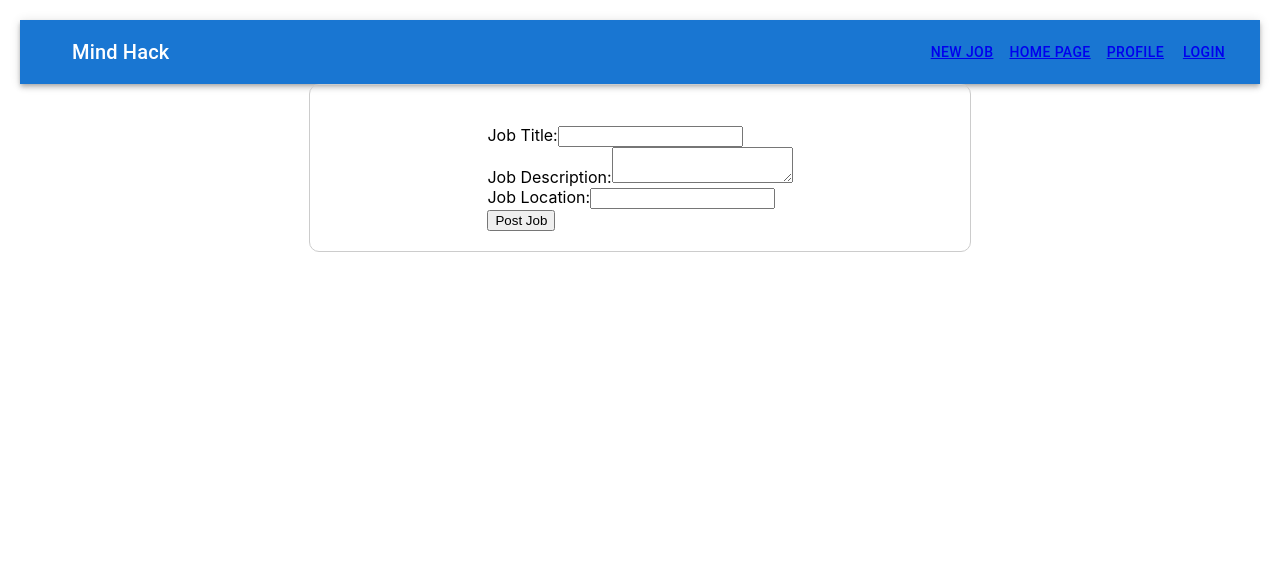
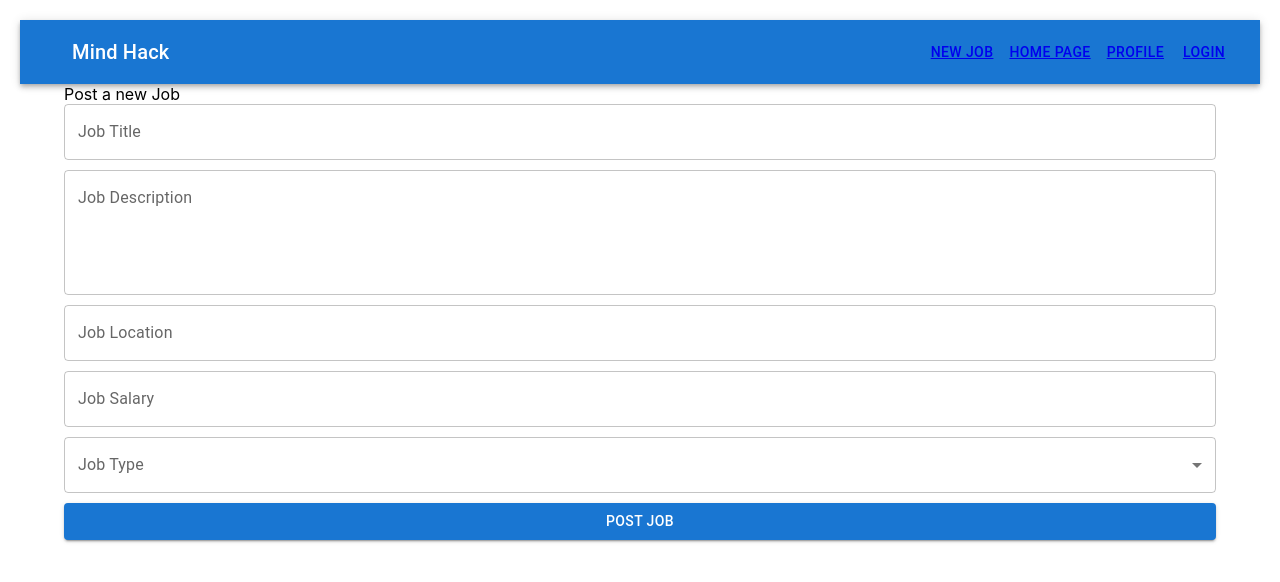
Before and after one commit to Rayoil20/MindHack-soen341project2023, a React (Create React App) app in the folder front-end/MindHack/: page /employer_post in a window 1280 px wide. Shown: the top 582 px of the page. Built offline with nearby package versions, Linux system fonts and the light colour scheme.

Commit message:
Backend for job posting linked to the front

```diff
--- a/front-end/MindHack/src/components/Navbar.js
+++ b/front-end/MindHack/src/components/Navbar.js
@@ -11,7 +11,8 @@ import {useCookies} from "react-cookie"; // Import the CSS file for styles
 
 export default function Navbar()  {
 
-    const [cookies, setCookie, removeCookie] = useCookies(['token']);
+    const [cookies, setCookie, removeCookie] = useCookies(['token','category']);
+
     const navigate = useNavigate();
 
     const logout = () =>{
@@ -38,13 +39,13 @@ export default function Navbar()  {
                     <Button color="inherit"> <NavLink to={"/job"}>New job </NavLink></Button>
                     <Button color="inherit"> <NavLink to={"/"}>Home page </NavLink></Button>
                     <Button color="inherit"> <NavLink to={"/profile"}>Profile</NavLink></Button>
-                    {cookies.category === "employer" || cookies.category === "admin" && <Button color="inherit"> <NavLink to={"/employer_post"}>Employee post</NavLink></Button>}
-                    {/*<Button color="inherit"> <NavLink to={"/Appp"}>Appp</NavLink></Button>*/}
+                    {cookies.category === "employer" && <Button color="inherit"> <NavLink to={"/employer_post"}>Employee post</NavLink></Button>}
+                    {cookies.category === "admin" && <Button color="inherit"> <NavLink to={"/employer_post"}>Employee post</NavLink></Button>}
                     {cookies.category === "admin" && <Button color="inherit"> <NavLink to={"/admin_manage"}>AdManage</NavLink></Button>}
                     {cookies.token ? <Button color="inherit" onClick={logout}>Logout</Button> : <Button color="inherit"> <NavLink to={"/login"}>Login</NavLink></Button> }
 
-                </Toolbar>
-            </AppBar>
-        </Box>
+                    </Toolbar>
+                </AppBar>
+            </Box>
     )
 }
--- a/front-end/MindHack/src/employer_posting.js
+++ b/front-end/MindHack/src/employer_posting.js
@@ -1,69 +1,84 @@
 import './jobs.css'; // import the stylesheet
 import React, { useState } from 'react';
+import { TextField, Button, Select, MenuItem, InputLabel, FormControl } from "@mui/material"
+import Container from "@mui/material/Container";
+import { FormLabel } from '@mui/material';
+import {useCookies} from "react-cookie";
+import {useNavigate} from "react-router-dom";
 
 function Employer_posting({ onPost }) {
+    const [cookies, setCookie, removeCookie] = useCookies(['token']);
     const [jobTitle, setJobTitle] = useState('');
     const [jobDescription, setJobDescription] = useState('');
     const [jobLocation, setJobLocation] = useState('');
+    const [jobSalary, setJobSalary] = useState('');
+    const [jobType, setJobType] = useState('');
+    const navigate = useNavigate();
 
-    const handleSubmit = (event) => {
+    const handleSubmit = async (event) => {
         event.preventDefault();
-        const newJob = {
-            id: Date.now(),
-            title: jobTitle,
-            description: jobDescription,
-            location: jobLocation,
+        const request = {
+            method: "POST",
+            headers: {'Content-Type': 'application/json', 'authorization': cookies.token},
+            body: JSON.stringify({
+                "title": jobTitle,
+                "description": jobDescription,
+                "location": jobLocation,
+                "salary": jobSalary,
+                "type": jobType
+            })
+        }
+        // Here you can add your code to post the job
+        let res = await fetch("http://localhost:5000/job", request);
+
+        navigate("/job");
     };
-        onPost(newJob);
-        setJobTitle('');
-        setJobDescription('');
-        setJobLocation('');
-    };
-    const handlepost = (event) => {
-        event.preventDefault();
-        const newJob = {
-            id: Math.random(),
-            title: jobTitle,
-            description: jobDescription,
-            location: jobLocation,
-        };
-        onPost(newJob);
-        setJobTitle('');
-        setJobDescription('');
-        setJobLocation('');
-    };
+
     return (
-        <div className="posting-box">
-            <form onSubmit={handleSubmit}>
-                <div>
-                    <label htmlFor="title">Job Title:</label>
-                    <input
-                        type="text"
-                        id="title"
+        <Container className="pt-5 pb-5">
+            <div className="pt-lg-5">Post a new Job</div>
+            <form onSubmit={handleSubmit} style={{ display: 'flex', flexDirection: 'column', gap: '10px' }}>
+                <TextField
+                    label="Job Title"
                     value={jobTitle}
                     onChange={(event) => setJobTitle(event.target.value)}
                 />
-                </div>
-                <div>
-                    <label htmlFor="description">Job Description:</label>
-                    <textarea
-                        id="description"
+                <TextField
+                    label="Job Description"
                     value={jobDescription}
                     onChange={(event) => setJobDescription(event.target.value)}
-                    ></textarea>
-                </div>
-                <div>
-                    <label htmlFor="location">Job Location:</label>
-                    <input
-                        type="text"
-                        id="location"
+                    multiline
+                    rows={4}
+                />
+                <TextField
+                    label="Job Location"
                     value={jobLocation}
                     onChange={(event) => setJobLocation(event.target.value)}
                 />
-                </div>
-                <button type="submit">Post Job</button>
+                <TextField
+                    label="Job Salary"
+                    value={jobSalary}
+                    onChange={(event) => setJobSalary(event.target.value)}
+                    type="number"
+                />
+                <FormControl>
+                    <InputLabel id="job-type-label">Job Type</InputLabel>
+                    <Select
+                        labelId="job-type-label"
+                        value={jobType}
+                        onChange={(event) => setJobType(event.target.value)}
+                    >
+                        <MenuItem value="Full-time">Full-time</MenuItem>
+                        <MenuItem value="Part-time">Part-time</MenuItem>
+                        <MenuItem value="Freelance">Freelance</MenuItem>
+                    </Select>
+                </FormControl>
+                <Button variant="contained" color="primary" type="submit">
+                    Post Job
+                </Button>
             </form>
-        </div>
+        </Container>
+
     );
 }
 
--- a/front-end/MindHack/src/homepage.js
+++ b/front-end/MindHack/src/homepage.js
@@ -1,12 +1,31 @@
 import React from "react";
+import {Typography} from '@mui/material';
 
 
-export default function Homepage(props) {
-
+export default function Homepage() {
     return (
-        <div>Homepage</div>
-
-    )
-
-
+        <div style={{
+            display: 'flex',
+            flexDirection: 'column',
+            justifyContent: 'center',
+            alignItems: 'center',
+            height: '100vh',
+            backgroundColor: '#F7F7F7',
+        }}>
+            <Typography variant="h1" style={{
+                fontWeight: 700,
+                fontSize: '3rem',
+                marginBottom: '1rem',
+            }}>
+                Welcome to Mind Hack
+            </Typography>
+            <Typography variant="h2" style={{
+                fontWeight: 400,
+                fontSize: '1.5rem',
+                textAlign: 'center',
+            }}>
+                Find your next career opportunity today.
+            </Typography>
+        </div>
+    );
 }
--- a/front-end/MindHack/src/jobs.js
+++ b/front-end/MindHack/src/jobs.js
@@ -1,6 +1,7 @@
-import React, { useState } from 'react';
+import React, {useEffect, useState} from 'react';
 import './jobs.css';
-import Navbar from "./components/Navbar"; // import the stylesheet
+import {set} from "mongoose";
+import Button from "@mui/material/Button";
 // import EmployerPosting from './employer_posting';
 
 const exampleJobs = [
@@ -88,6 +89,9 @@ function JobOffer({ job }) {
             <h2>{job.title}</h2>
             <p>{job.description}</p>
             <p>{job.location}</p>
+            <p>{job.salary}</p>
+            <p>{job.type}</p>
+            <Button variant="contained">Apply</Button>
         </div>
     );
 }
@@ -120,11 +124,22 @@ function SearchBar({ onSearch }) {
 
 
 function App() {
-    const [filteredJobs, setFilteredJobs] = useState(exampleJobs);
-    const [jobPosts, setJobPosts] = useState([]);
+    const [filteredJobs, setFilteredJobs] = useState([]);
+    const [everyJob,setEveryJob] = useState([]);
+
+    const fetchJobs = async () =>{
+        let res = await fetch('http://localhost:5000/job', {method: 'GET'});
+        res = res.json();
+        return res
+    }
+
+    useEffect(() => {
+        fetchJobs().then(r => setFilteredJobs(r));
+    }, []);
 
     const handleSearch = (query) => {
-        const filtered = exampleJobs.filter((job) => {
+        fetchJobs().then(r => setEveryJob(r));
+        const filtered = everyJob.filter((job) => {
             return (
                 job.title.toLowerCase().includes(query.toLowerCase()) ||
                 job.description.toLowerCase().includes(query.toLowerCase()) ||
@@ -134,11 +149,6 @@ function App() {
         setFilteredJobs(filtered);
     };
 
-    // const handleJobPost = (newJob) => {
-    //     const newJobPosts = [...jobPosts, newJob];
-    //     setJobPosts(newJobPosts);
-    //     setFilteredJobs([...filteredJobs, newJob]);
-    // };
     const handleJobPost = (newJob) => {
         const newFilteredJobs = [...filteredJobs, newJob];
         setFilteredJobs(newFilteredJobs);
@@ -149,7 +159,8 @@ function App() {
         <div>
             <h1>Job Offers</h1>
             <SearchBar onSearch={handleSearch} />
-            <JobList jobs={filteredJobs} />
+            {filteredJobs.length > 0 ? (<JobList jobs={filteredJobs} />) : (<h1>No jobs have been found</h1>)}
+
             {/*<EmployerPosting onJobPost={handleJobPost} />*/}
         </div>
 
```
Also changed, not shown: 1 other file (tests, documents, lock files or other folders). Lines whose indentation alone changed are shown as unchanged.
